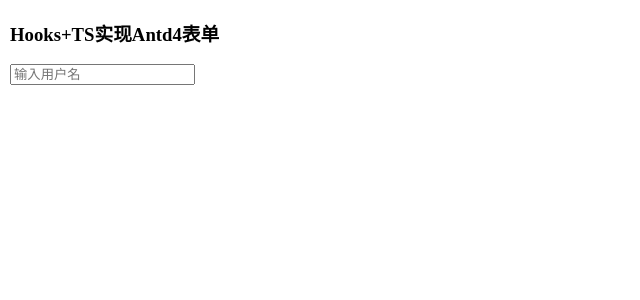
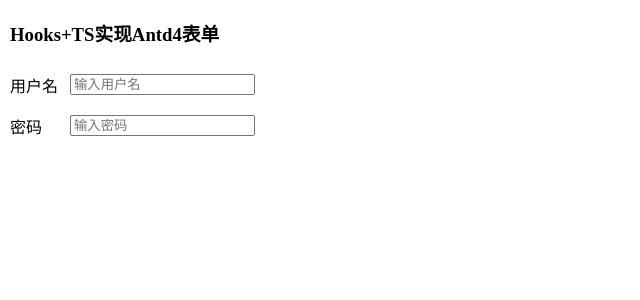
Before and after one commit to xumaozeng/my-antd4-form-ts, a React (Create React App) app: page / in a window 1280 px wide. Shown: the top 300 px of the page, without its empty margins (0-640 px from the left). Built offline with nearby package versions, Linux system fonts and the light colour scheme; the HTML template or start-up script is replaced by a standard one.

Commit message:
[ADD] 表单增加label

```diff
--- a/src/components/Field.tsx
+++ b/src/components/Field.tsx
@@ -1,10 +1,31 @@
-import React, { ReactNode, useEffect } from "react";
+import React, { ReactNode } from "react";
 
 interface FieldProps {
+  label?: string;
+  name: string;
   children?: ReactNode;
 }
-const Field: React.FC<FieldProps> = ({ children }: FieldProps) => {
-  useEffect(() => {}, []);
-  return <div>{children}</div>;
+const Field: React.FC<FieldProps> = ({ children, label, name }: FieldProps) => {
+  const getControlled = () => {
+    return {
+      value: "",
+      onChange: () => {}
+    };
+  };
+
+  // 克隆组件，给其添加一些属性返回，使Field=>Input变成受控组件
+  const returnChildNode = React.cloneElement(
+    children as React.ReactElement,
+    getControlled()
+  );
+
+  return (
+    <div style={{ position: "relative" }}>
+      <div style={{ display: "flex", alignItems: "center" }}>
+        <label style={{ flex: "none", width: 50 }}>{label || name}</label>
+        {returnChildNode}
+      </div>
+    </div>
+  );
 };
 export default Field;
--- a/src/components/Input.tsx
+++ b/src/components/Input.tsx
@@ -3,8 +3,8 @@
 };
 
 const CustomizeInput = ({ value = "", ...props }: any) => (
-  <div style={{ padding: 0 }}>
-    <Input style={{ outline: "none" }} defaultValue={value} {...props} />
+  <div style={{ padding: 10 }}>
+    <Input style={{ outline: "none" }} value={value} {...props} />
   </div>
 );
 
--- a/src/pages/TestForm.tsx
+++ b/src/pages/TestForm.tsx
@@ -7,8 +7,11 @@
     <>
       <h3>Hooks+TS实现Antd4表单</h3>
       <Form>
-        <Field>
+        <Field label="用户名" name="username">
           <Input placeholder="输入用户名" />
+        </Field>
+        <Field label="密码" name="password">
+          <Input placeholder="输入密码" />
         </Field>
       </Form>
     </>
```
